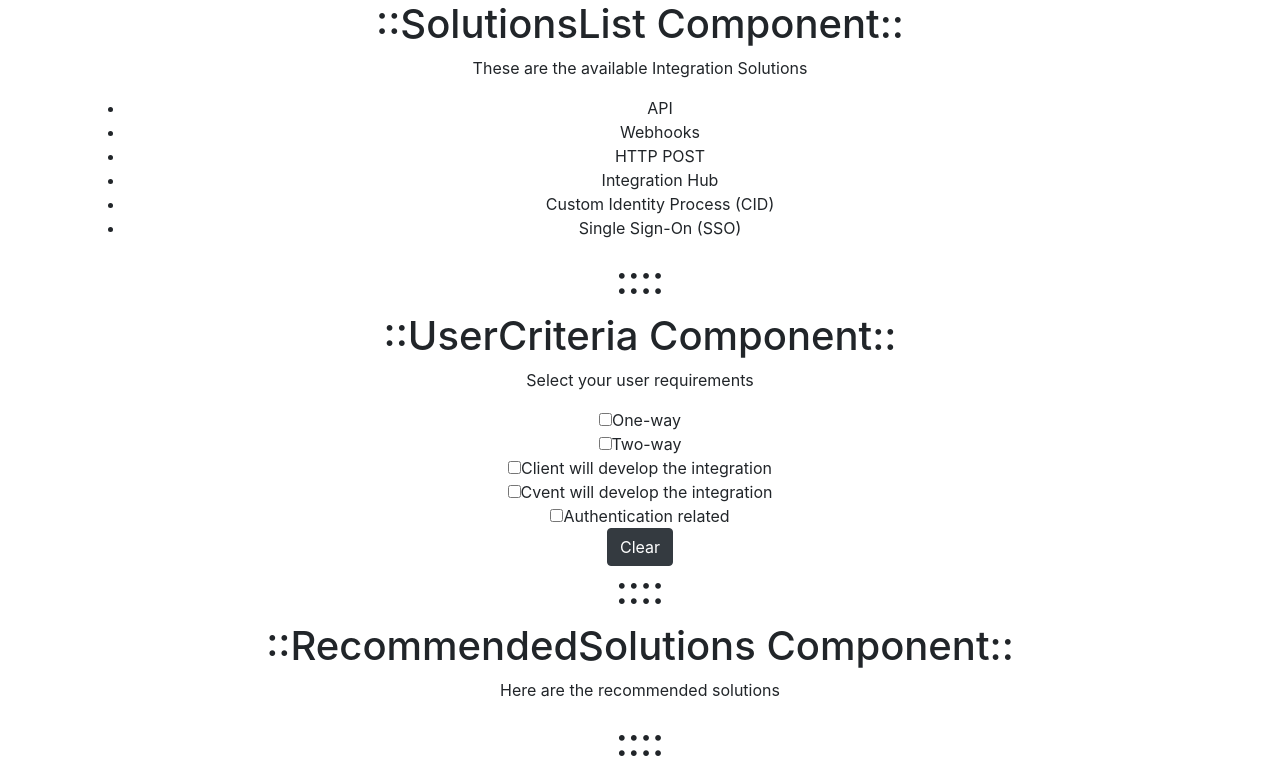
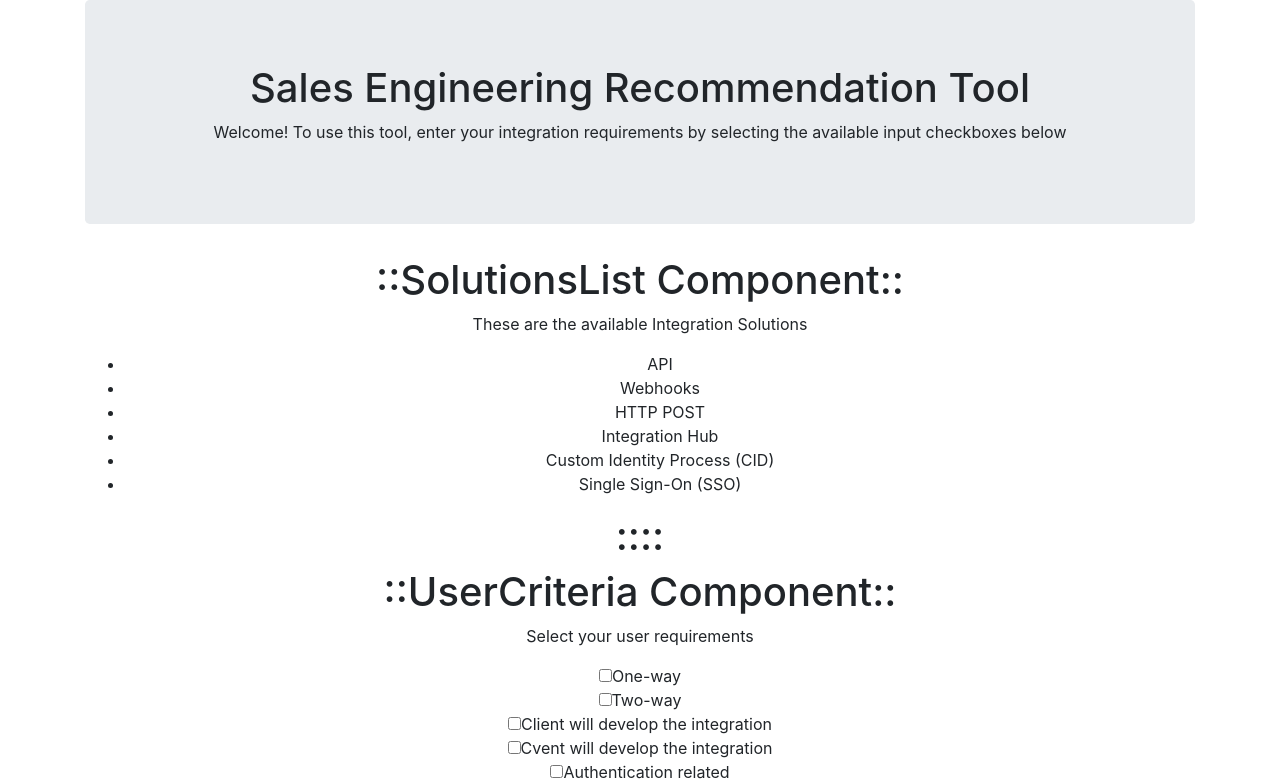
Before and after one commit to hkurniadi/integration-recommendation-app, a React (Create React App) app: page / in a window 1280 px wide. Shown: the top 782 px of the page. Built offline with nearby package versions, Linux system fonts and the light colour scheme.

Commit message:
added Jumbotron welcoming message

```diff
--- a/src/App.js
+++ b/src/App.js
@@ -7,11 +7,16 @@ import 'bootstrap/dist/css/bootstrap.min.css';
 import SolutionsList from './components/SolutionsList';
 import UserCriteria from './components/UserCriteria';
 import Container from 'react-bootstrap/Container';
+import Jumbotron from 'react-bootstrap/Jumbotron'
 
 function App() {
   return (
     <div className="App">
       <Container>
+        <Jumbotron>
+          <h1>Sales Engineering Recommendation Tool</h1>
+          <p>Welcome! To use this tool, enter your integration requirements by selecting the available input checkboxes below</p>
+        </Jumbotron>
         <SolutionsList></SolutionsList>
         <UserCriteria></UserCriteria>
       </Container>
```
